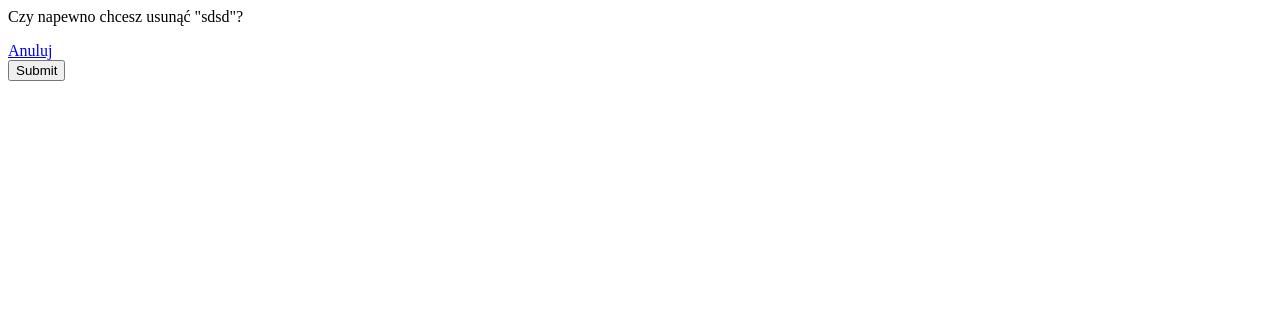
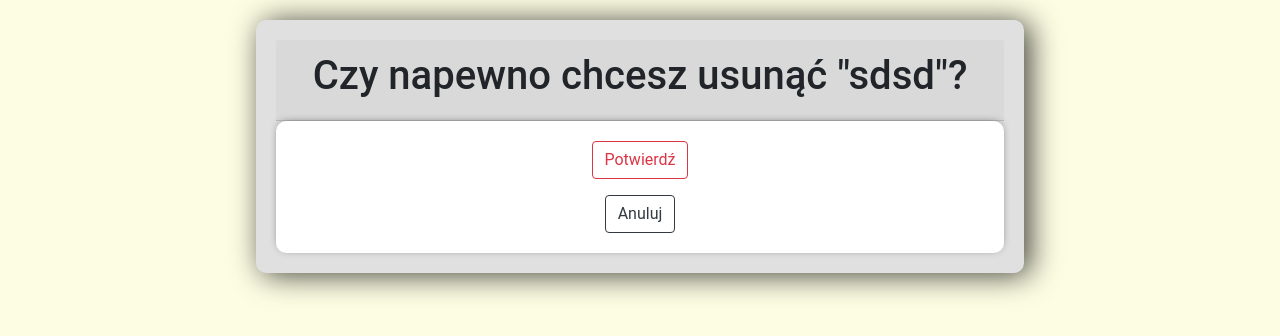
Before and after one commit to PiotrPrzekaza/todoApp, a Django app: page /task_delete/21/ in a window 1280 px wide. Shown: the top 336 px of the page. Run offline with Django 3.2, Linux system fonts and the light colour scheme; data comes from the database, SQL or seed files in the repository; both versions use the stored data as it was after the commit; some libraries are stand-ins or nearby versions.

Commit message:
styled all cards

```diff
--- a/app/forms.py
+++ b/app/forms.py
@@ -4,6 +4,8 @@ from .models import *
 
 
 class TaskForm(forms.ModelForm):
+    title = forms.CharField(widget= forms.TextInput(attrs={'placeholder': 'Dodaj nowe zadanie...'}))
+
     class Meta:
         model = Task
         fields = '__all__'
--- a/app/templates/tasks/task_delete.html
+++ b/app/templates/tasks/task_delete.html
@@ -1,8 +1,46 @@
-<p>Czy napewno chcesz usunąć "{{ item }}"?</p>
 
-<a href="{% url 'task_list' %}/">Anuluj</a>
+<link rel="stylesheet" href="https://stackpath.bootstrapcdn.com/bootstrap/4.5.0/css/bootstrap.min.css" integrity="sha384-9aIt2nRpC12Uk9gS9baDl411NQApFmC26EwAOH8WgZl5MYYxFfc+NcPb1dKGj7Sk" crossorigin="anonymous">
 
-<form method="POST" action="">
-    {% csrf_token %}
-    <input type="submit" name="Task Delete">
-</form>
+
+<style>
+    body{
+        background-color: #fdfde4;
+        font-family: "Roboto", "Lucida Grande", "DejaVu Sans", "Bitstream Vera Sans", Verdana, Arial, sans-serif;
+    }
+    h1{
+        text-align: center;
+    }
+
+    .card-center{
+        width: 60%;
+        margin: 20px auto;
+        padding: 20px;
+        background-color: #e0e0e0;
+        border-radius: 10px;
+        box-shadow: 6px 2px 30px 0px rgba(0,0,0,0.75);
+    }
+
+    .item-row{
+        background-color: #ffffff;
+        text-align: center;
+        padding: 20px;
+        border-radius: 10px;
+        font-size: 16px;
+        box-shadow: 0px -1px 10px -4px rgba(0,0,0,0.75);
+    }
+
+</style>
+
+
+<div class="card-center">
+    <div class="card-header">
+        <h1>Czy napewno chcesz usunąć "{{ item }}"?</h1>
+    </div>
+    <div class="item-row">
+        <form method="POST" action="">
+            {% csrf_token %}
+            <input class="btn btn-outline-danger" type="submit" value="Potwierdź" name="Task Delete">
+        </form>
+        <a class="btn btn-outline-dark" href="{% url 'task_list' %}/">Anuluj</a>
+    </div>
+</div>
--- a/app/views.py
+++ b/app/views.py
@@ -30,7 +30,6 @@ def updateTask(request, key):
             return redirect('/')
 
     context = {'form': form}
-
     return render(request, 'tasks/task_update.html', context)
 
 
```
Also changed, not shown: app/templates/tasks/task_list.html (+53 -4 lines), app/templates/tasks/task_update.html (+46 -6 lines), app/migrations/0006_auto_20200612_2147.py (added), app/migrations/0007_auto_20200612_2155.py (added), db.sqlite3.
